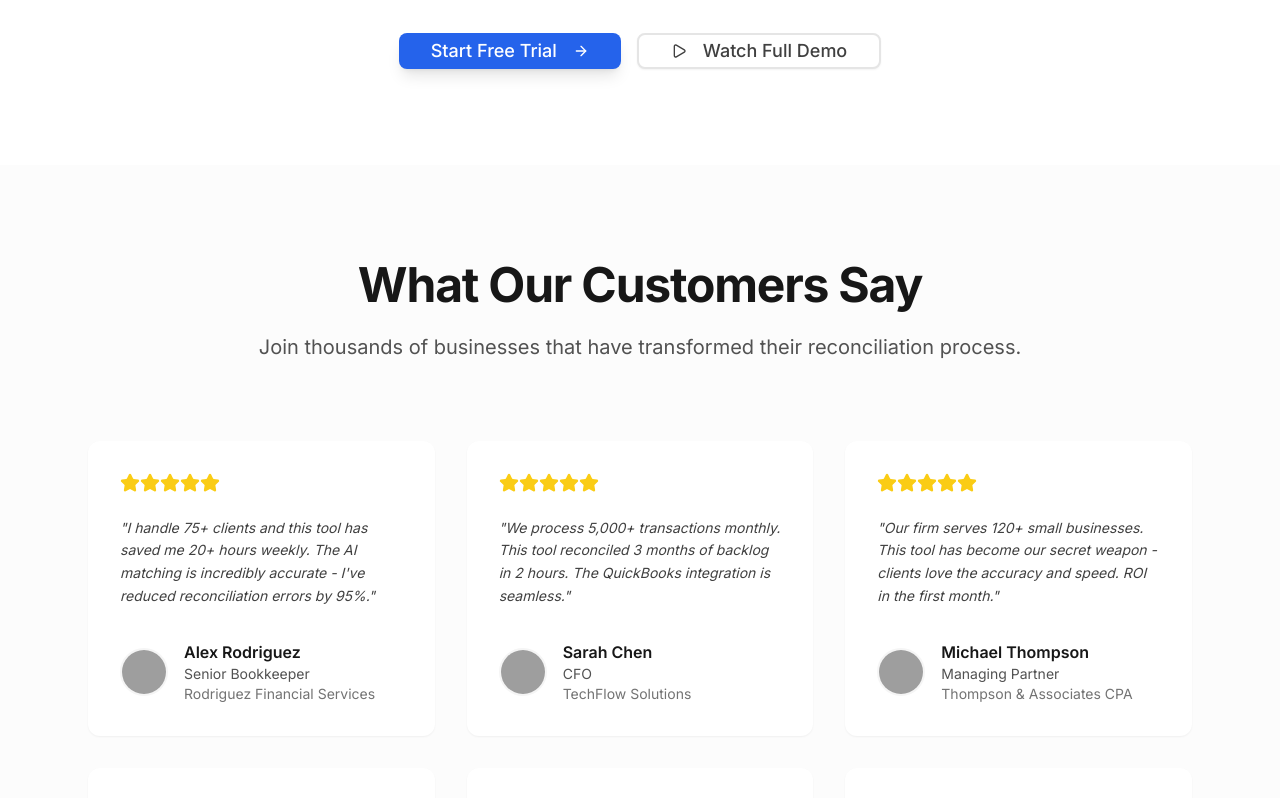
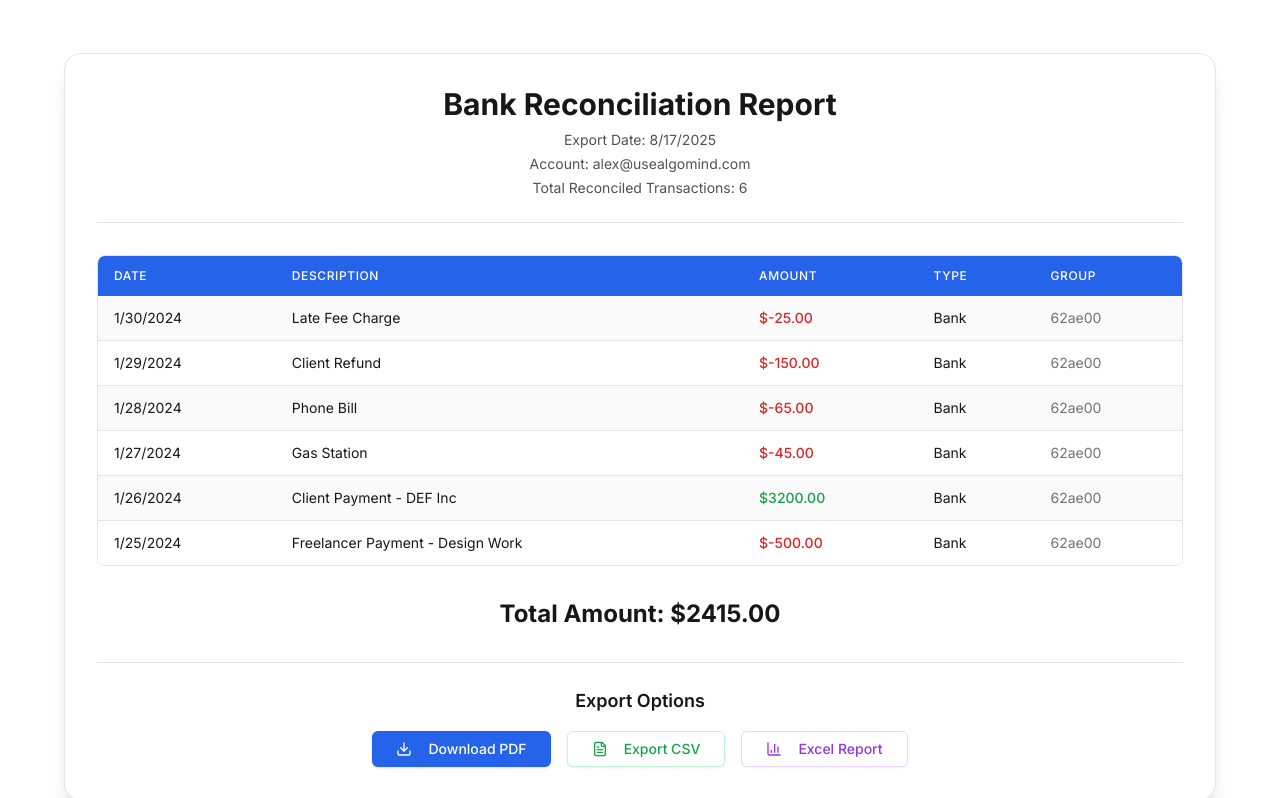
Before and after one commit to algominds35/bank-reconciliation-tool, a Next.js app: page / in a window 1280 px wide. Shown: the part 6404-7202 px from the top of the page. Built offline with nearby package versions, Linux system fonts and the light colour scheme; grey boxes are pictures that could not be loaded.

Commit message:
Add Bank Reconciliation Report export screenshot showing final output users get

```diff
--- a/src/app/page.tsx
+++ b/src/app/page.tsx
@@ -1029,6 +1029,120 @@ export default function HomePage() {
             </div>
           </motion.div>
 
+          {/* Export Report Example */}
+          <motion.div
+            initial={{ opacity: 0, y: 20 }}
+            whileInView={{ opacity: 1, y: 0 }}
+            transition={{ duration: 0.8, delay: 0.5 }}
+            viewport={{ once: true }}
+            className="mb-24"
+          >
+            <div className="text-center mb-12">
+              <h3 className="text-3xl font-bold text-neutral-900 mb-4">
+                📄 Export & Reporting
+              </h3>
+              <p className="text-lg text-neutral-600 max-w-3xl mx-auto">
+                Generate professional reports and export data in multiple formats for your team and clients.
+              </p>
+            </div>
+
+            {/* Export Report Mockup */}
+            <div className="bg-white border border-neutral-200 rounded-2xl shadow-xl p-8 max-w-6xl mx-auto">
+              {/* Report Header */}
+              <div className="text-center mb-8 pb-6 border-b border-neutral-200">
+                <h4 className="text-3xl font-bold text-neutral-900 mb-2">Bank Reconciliation Report</h4>
+                <div className="text-sm text-neutral-600 space-y-1">
+                  <p>Export Date: 8/17/2025</p>
+                  <p>Account: alex@usealgomind.com</p>
+                  <p>Total Reconciled Transactions: 6</p>
+                </div>
+              </div>
+
+              {/* Report Table */}
+              <div className="overflow-hidden border border-neutral-200 rounded-lg mb-8">
+                <table className="w-full">
+                  <thead className="bg-blue-600">
+                    <tr>
+                      <th className="px-4 py-3 text-left text-xs font-medium text-white uppercase tracking-wider">Date</th>
+                      <th className="px-4 py-3 text-left text-xs font-medium text-white uppercase tracking-wider">Description</th>
+                      <th className="px-4 py-3 text-left text-xs font-medium text-white uppercase tracking-wider">Amount</th>
+                      <th className="px-4 py-3 text-left text-xs font-medium text-white uppercase tracking-wider">Type</th>
+                      <th className="px-4 py-3 text-left text-xs font-medium text-white uppercase tracking-wider">Group</th>
+                    </tr>
+                  </thead>
+                  <tbody className="bg-white divide-y divide-neutral-200">
+                    <tr className="bg-neutral-50">
+                      <td className="px-4 py-3 text-sm text-neutral-900">1/30/2024</td>
+                      <td className="px-4 py-3 text-sm text-neutral-900">Late Fee Charge</td>
+                      <td className="px-4 py-3 text-sm font-medium text-red-600">$-25.00</td>
+                      <td className="px-4 py-3 text-sm text-neutral-900">Bank</td>
+                      <td className="px-4 py-3 text-sm text-neutral-500">62ae00</td>
+                    </tr>
+                    <tr className="bg-white">
+                      <td className="px-4 py-3 text-sm text-neutral-900">1/29/2024</td>
+                      <td className="px-4 py-3 text-sm text-neutral-900">Client Refund</td>
+                      <td className="px-4 py-3 text-sm font-medium text-red-600">$-150.00</td>
+                      <td className="px-4 py-3 text-sm text-neutral-900">Bank</td>
+                      <td className="px-4 py-3 text-sm text-neutral-500">62ae00</td>
+                    </tr>
+                    <tr className="bg-neutral-50">
+                      <td className="px-4 py-3 text-sm text-neutral-900">1/28/2024</td>
+                      <td className="px-4 py-3 text-sm text-neutral-900">Phone Bill</td>
+                      <td className="px-4 py-3 text-sm font-medium text-red-600">$-65.00</td>
+                      <td className="px-4 py-3 text-sm text-neutral-900">Bank</td>
+                      <td className="px-4 py-3 text-sm text-neutral-500">62ae00</td>
+                    </tr>
+                    <tr className="bg-white">
+                      <td className="px-4 py-3 text-sm text-neutral-900">1/27/2024</td>
+                      <td className="px-4 py-3 text-sm text-neutral-900">Gas Station</td>
+                      <td className="px-4 py-3 text-sm font-medium text-red-600">$-45.00</td>
+                      <td className="px-4 py-3 text-sm text-neutral-900">Bank</td>
+                      <td className="px-4 py-3 text-sm text-neutral-500">62ae00</td>
+                    </tr>
+                    <tr className="bg-neutral-50">
+                      <td className="px-4 py-3 text-sm text-neutral-900">1/26/2024</td>
+                      <td className="px-4 py-3 text-sm text-neutral-900">Client Payment - DEF Inc</td>
+                      <td className="px-4 py-3 text-sm font-medium text-green-600">$3200.00</td>
+                      <td className="px-4 py-3 text-sm text-neutral-900">Bank</td>
+                      <td className="px-4 py-3 text-sm text-neutral-500">62ae00</td>
+                    </tr>
+                    <tr className="bg-white">
+                      <td className="px-4 py-3 text-sm text-neutral-900">1/25/2024</td>
+                      <td className="px-4 py-3 text-sm text-neutral-900">Freelancer Payment - Design Work</td>
+                      <td className="px-4 py-3 text-sm font-medium text-red-600">$-500.00</td>
+                      <td className="px-4 py-3 text-sm text-neutral-900">Bank</td>
+                      <td className="px-4 py-3 text-sm text-neutral-500">62ae00</td>
+                    </tr>
+                  </tbody>
+                </table>
+              </div>
+
+              {/* Report Summary */}
+              <div className="text-center">
+                <div className="text-2xl font-bold text-neutral-900">Total Amount: $2415.00</div>
+              </div>
+
+              {/* Export Options */}
+              <div className="mt-8 pt-6 border-t border-neutral-200">
+                <h5 className="text-lg font-semibold text-neutral-900 mb-4 text-center">Export Options</h5>
+                <div className="flex justify-center space-x-4">
+                  <Button className="bg-blue-600 hover:bg-blue-700 text-white px-6 py-3">
+                    <Download className="w-4 h-4 mr-2" />
+                    Download PDF
+                  </Button>
+                  <Button variant="outline" className="border-green-200 text-green-600 hover:bg-green-50 px-6 py-3">
+                    <FileText className="w-4 h-4 mr-2" />
+                    Export CSV
+                  </Button>
+                  <Button variant="outline" className="border-purple-200 text-purple-600 hover:bg-purple-50 px-6 py-3">
+                    <BarChart3 className="w-4 h-4 mr-2" />
+                    Excel Report
+                  </Button>
+                </div>
+              </div>
+            </div>
+          </motion.div>
+
           {/* Call to Action */}
           <motion.div
             initial={{ opacity: 0, y: 20 }}
```
